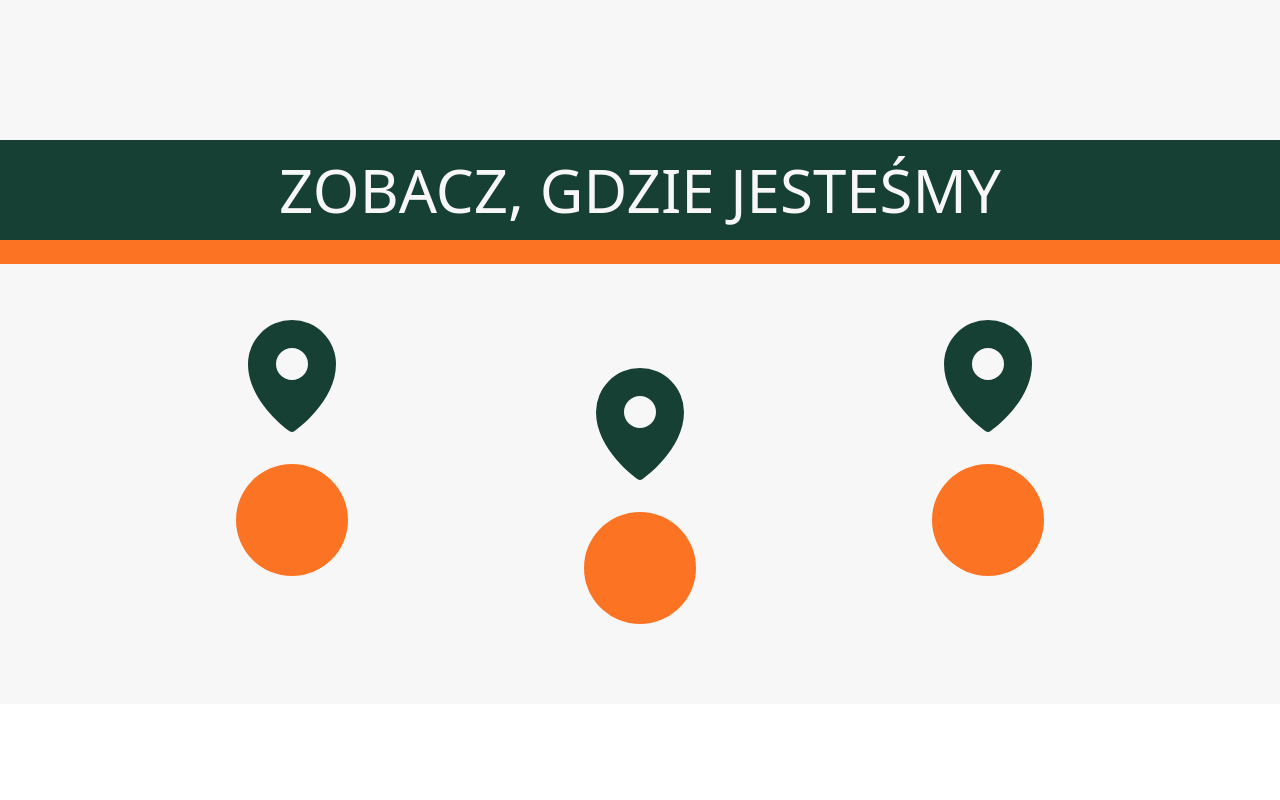
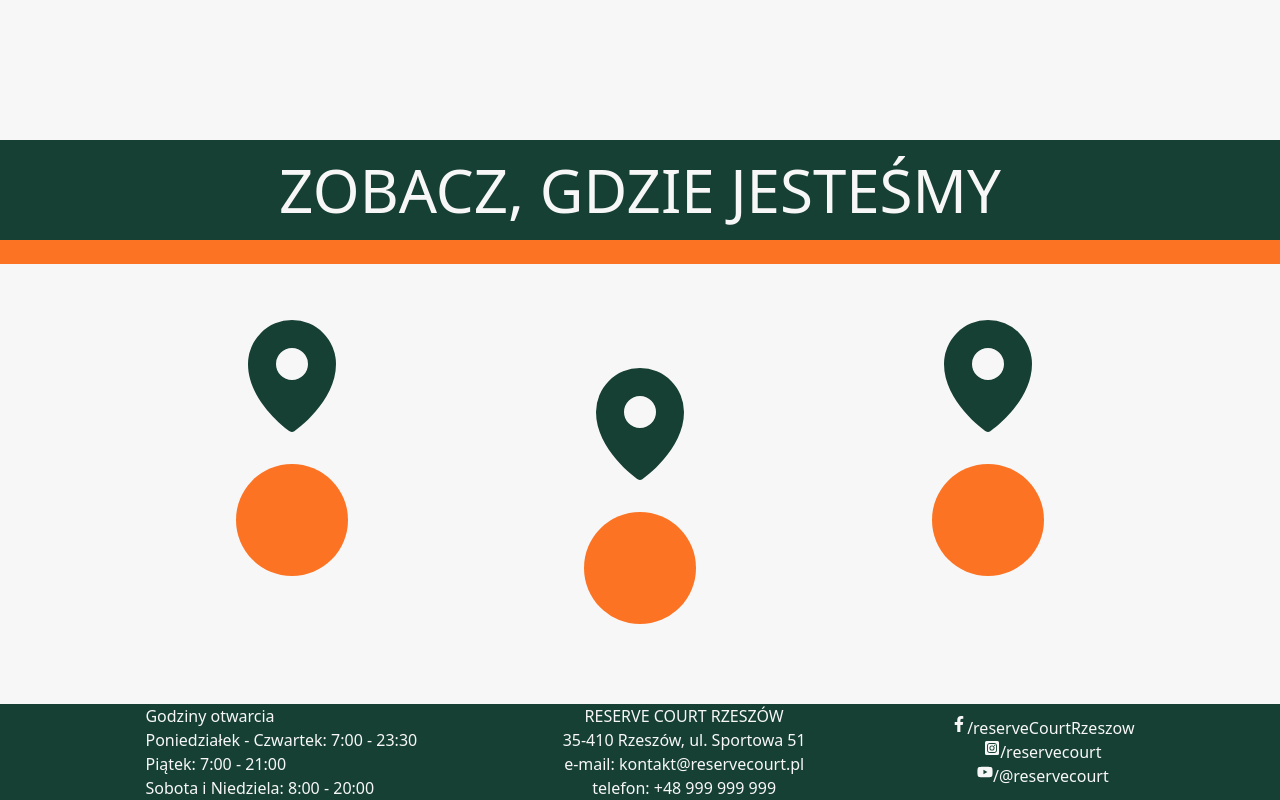
Before and after one commit to theImmortalCoders/reServeCourt_frontend, a Next.js app: page / in a window 1280 px wide. Shown: the part 660-1460 px from the top of the page. Before the commit the page ends 1364 px from the top, so only its background shows below. Built offline with nearby package versions, Linux system fonts and the light colour scheme.

Commit message:
feat: #8 Page footer added

```diff
--- a/src/app/layout.tsx
+++ b/src/app/layout.tsx
@@ -1,6 +1,7 @@
 import type { Metadata } from "next";
 import { Inter } from "next/font/google";
 import "./globals.css";
+import Footer from "@/components/common/footer/Footer";
 
 const inter = Inter({ subsets: ["latin"] });
 
@@ -15,8 +16,11 @@ export default function RootLayout({
   children: React.ReactNode;
 }>) {
   return (
-    <html lang="en">
-      <body className={inter.className}>{children}</body>
+    <html lang="pl">
+      <body className={inter.className}>
+        {children}
+        <Footer/>
+      </body>
     </html>
   );
 }
--- /dev/null
+++ b/src/components/common/footer/Footer.tsx
@@ -0,0 +1,38 @@
+import { FaFacebookF } from "react-icons/fa";
+import { FaInstagramSquare } from "react-icons/fa";
+import { FaYoutube } from "react-icons/fa";
+
+export default function Footer () {
+    return (
+        <footer className="flex justify-center h-auto w-full text-mainWhite">
+            <div className="flex flex-row items-center h-auto bg-darkGreen w-full justify-evenly">
+                <span className="flex flex-col">
+                    <p>Godziny otwarcia</p>
+                    <p>Poniedziałek - Czwartek: 7:00 - 23:30</p>
+                    <p>Piątek: 7:00 - 21:00</p>
+                    <p>Sobota i Niedziela: 8:00 - 20:00</p>
+                </span>
+                <span className="flex flex-col justify-center items-center">
+                    <p>RESERVE COURT RZESZÓW</p>
+                    <p>35-410 Rzeszów, ul. Sportowa 51</p>
+                    <p>e-mail: kontakt@reservecourt.pl</p>
+                    <p>telefon: +48 999 999 999</p>
+                </span>
+                <div className="flex flex-col items-center">
+                    <span className="flex justify-center">
+                        <FaFacebookF className=""/>
+                        <p>/reserveCourtRzeszow</p>
+                    </span>
+                    <span className="flex justify-center">
+                        <FaInstagramSquare />
+                        <p>/reservecourt</p>
+                    </span>
+                    <span className="flex justify-center">
+                        <FaYoutube/>
+                        <p>/@reservecourt</p>
+                    </span>
+                </div>
+            </div>
+        </footer>
+    )
+}
```
